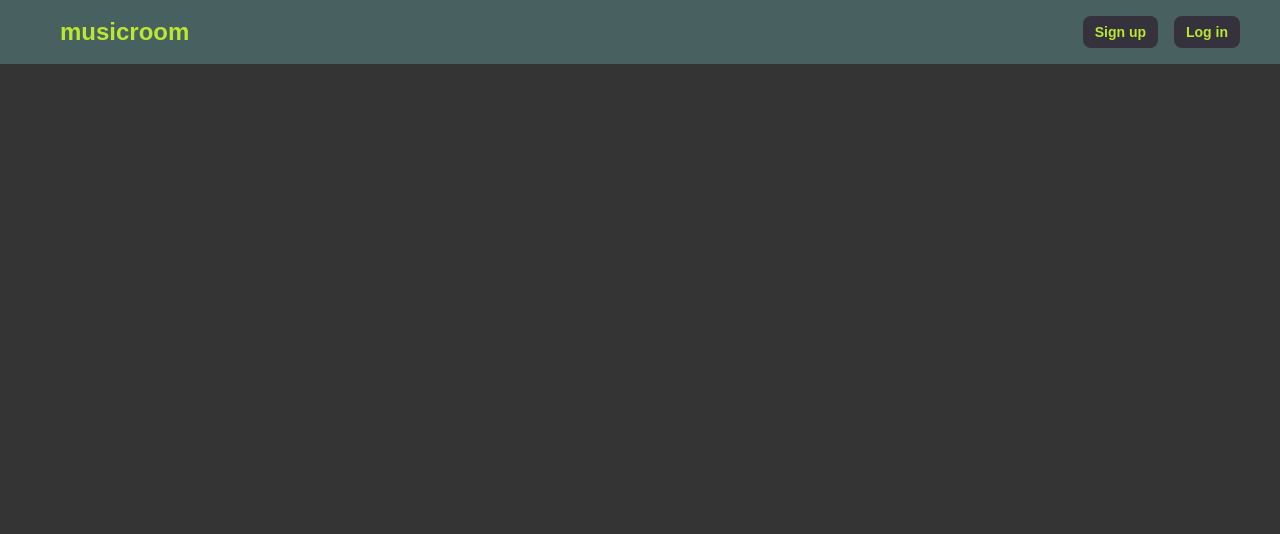
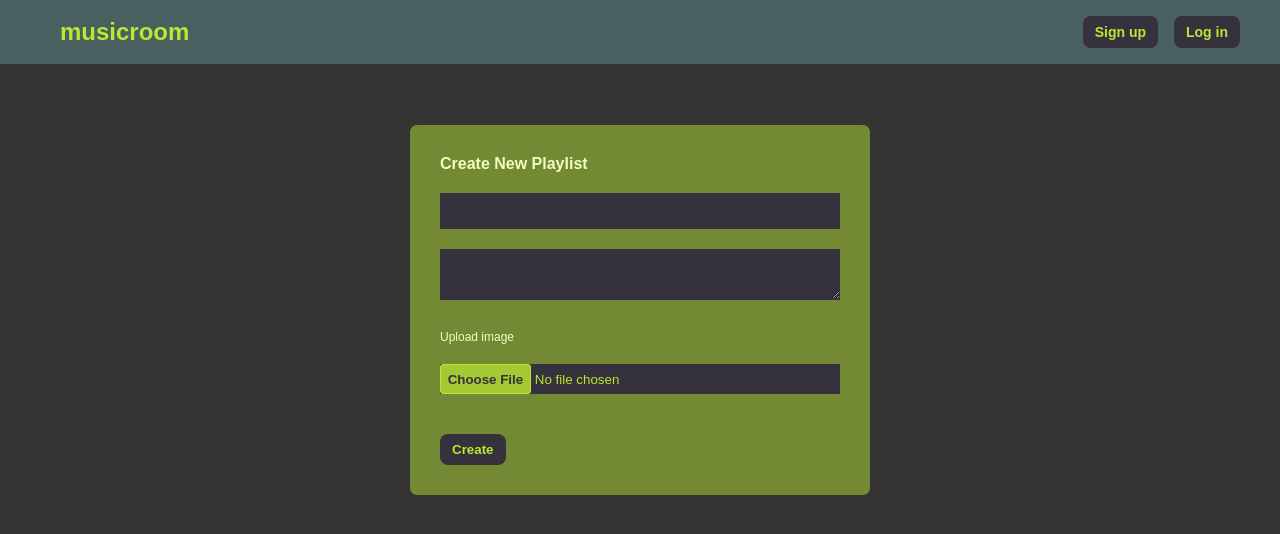
Before and after one commit to annaszumiec/VUE-music-room, a Vue app: page /playlist/create in a window 1280 px wide. Shown: the top 534 px of the page. Built offline with nearby package versions, Linux system fonts and the light colour scheme; no server answers; a web font is replaced by a local one.

Commit message:
added CreatePlaylist comoponent

```diff
--- a/src/router/index.js
+++ b/src/router/index.js
@@ -2,6 +2,7 @@
 import HomeView from '../views/HomeView.vue'
 import Login from '../views/auth/Login.vue'
 import Signup from '../views/auth/Signup.vue'
+import CreatePlaylist from '../views/playlists/CreatePlaylist'
 
 
 const routes = [
@@ -20,6 +21,11 @@
     name: 'signup',
     component: Signup
   },
+  {
+    path: '/playlist/create',
+    name: 'createPlaylist',
+    component: CreatePlaylist
+  },
 
 ]
 
--- /dev/null
+++ b/src/views/playlists/CreatePlaylist.vue
@@ -0,0 +1,61 @@
+<template>
+  <form @submit.prevent="handleSubmit">
+    <h4>Create New Playlist</h4>
+    <input type="text" required paceholder=" Playlist title " v-model="title" />
+    <textarea
+      required
+      paceholder=" Playlist description... "
+      v-model="description"
+    ></textarea>
+    <!-- upload playlist image -->
+    <label> Upload image</label>
+    <input type="file" />
+    <div class="error"></div>
+    <button>Create</button>
+  </form>
+</template>
+
+<script>
+import { ref } from "vue";
+
+export default {
+  setup() {
+    const title = ref("");
+    const description = ref("");
+
+    const handleSubmit = () => {
+      console.log(title.value, description.value);
+    };
+
+    return { title, description, handleSubmit };
+  },
+};
+</script>
+
+<style>
+input::file-selector-button {
+  font-weight: bold;
+  background: #bae732d5;
+  color: #35313d;
+  padding: 0.5em;
+  border: thin solid var(--primary);
+  border-radius: 3px;
+}
+
+input[type="file"] {
+  border: 0;
+  padding: 0;
+}
+label {
+  font-size: 12px;
+  display: block;
+  margin-top: 30px;
+  color: #efffbe;
+}
+button {
+  margin-top: 20px;
+}
+h4 {
+  color: #efffbe;
+}
+</style>
```
